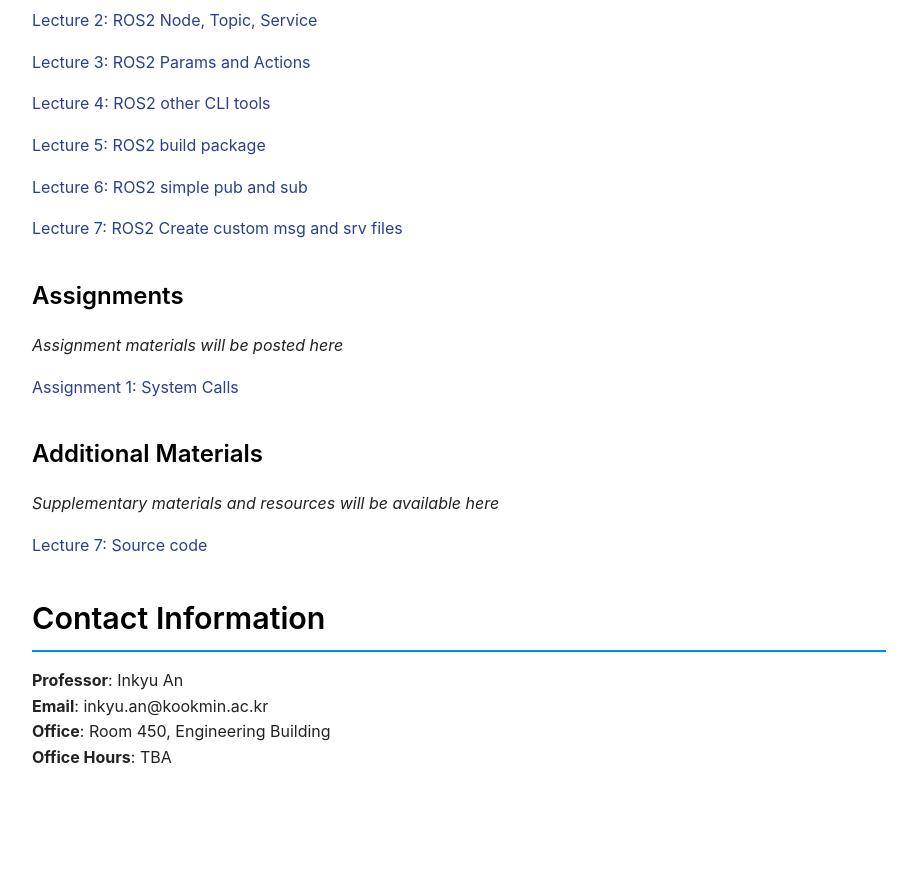
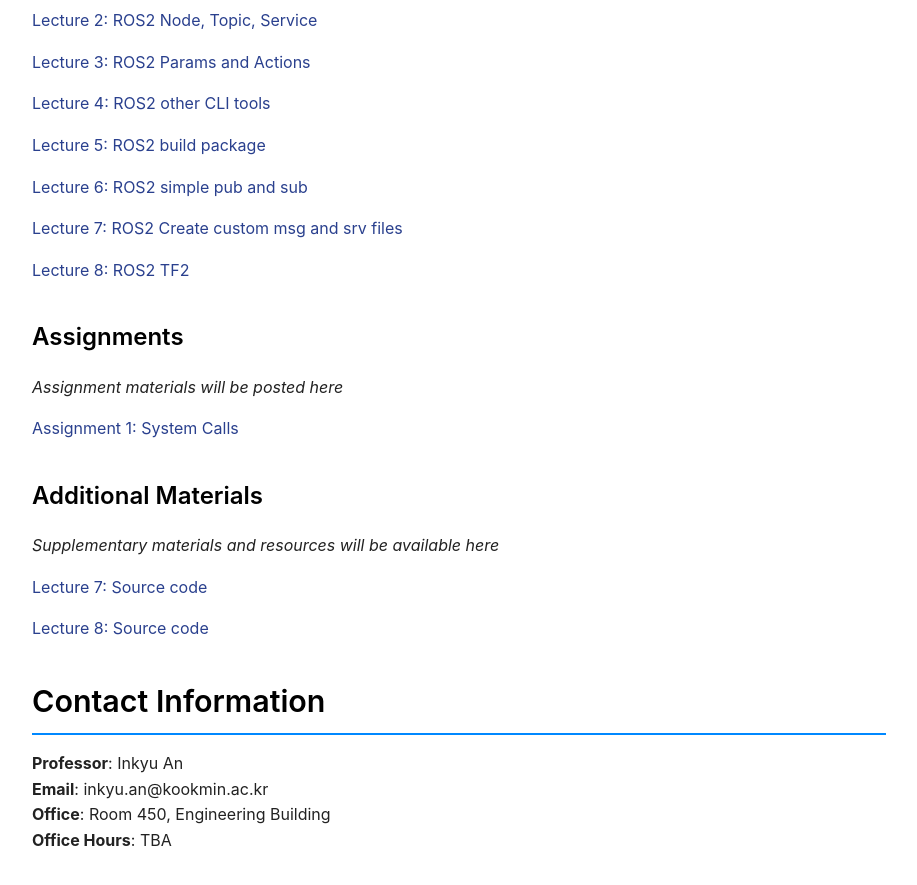
Before and after one commit to mairlab-KM/mairlab-KM.github.io, a Jekyll site: the page built from courses/operating-systems-practice-2025fall.md, in a window 1280 px wide and 900 px high, scrolled down 3829 px. Shown: the top 885 px of the window, without its empty margins (181-1098 px from the left). Built offline with Jekyll 4.4.1, drawn with Linux system fonts in a browser that asks for light colours; before the commit the page ends 4663 px from its top, so only the background shows below that.

Commit message:
UPdate Lecture 8 of OS Practice

```diff
--- a/courses/operating-systems-practice-2025fall.md
+++ b/courses/operating-systems-practice-2025fall.md
@@ -169,6 +169,9 @@ By the end of this course, students will be able to:
 
 [Lecture 7: ROS2 Create custom msg and srv files](/assets/courses/operating-systems-practice-2025fall/lectures/Lec7_ROS2_creating_custom_msg_srv.pdf)
 
+[Lecture 8: ROS2 TF2](/assets/courses/operating-systems-practice-2025fall/lectures/Lec8_ROS2_tf2.pdf)
+
+
 <!-- Example format - uncomment and modify as you add materials:
 - [Lecture 1: Introduction to OS Practice](/assets/courses/operating-systems-practice-2025fall/lectures/lecture01-introduction.pdf)
 - [Lecture 2: Process Management](/assets/courses/operating-systems-practice-2025fall/lectures/lecture02-processes.pdf)
@@ -189,6 +192,8 @@ By the end of this course, students will be able to:
 
 [Lecture 7: Source code](/assets/courses/operating-systems-practice-2025fall/materials/os_practice_lec7.zip)
 
+[Lecture 8: Source code](/assets/courses/operating-systems-practice-2025fall/materials/os_practice_lec8.zip)
+
 <!-- Example format - uncomment and modify as you add materials:
 - [Course Syllabus](/assets/courses/operating-systems-practice-2025fall/materials/syllabus.pdf)
 - [Linux Kernel Programming Guide](/assets/courses/operating-systems-practice-2025fall/materials/kernel-guide.pdf)
```
Also changed, not shown: 2 other files.
